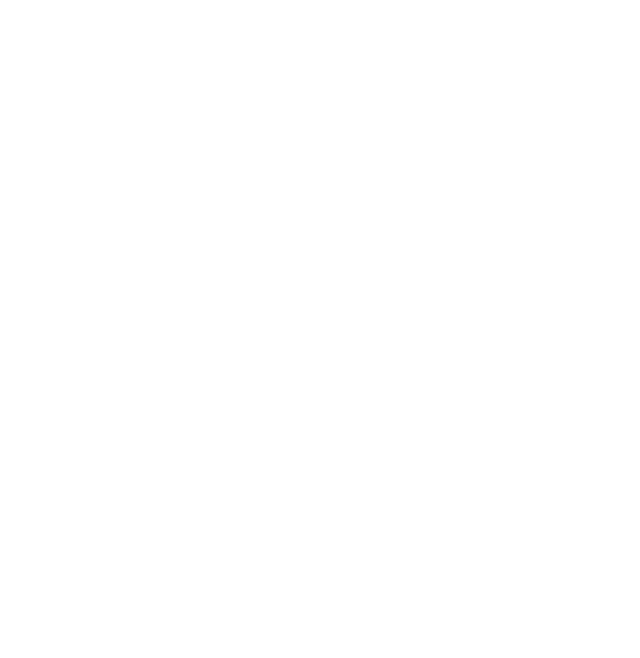
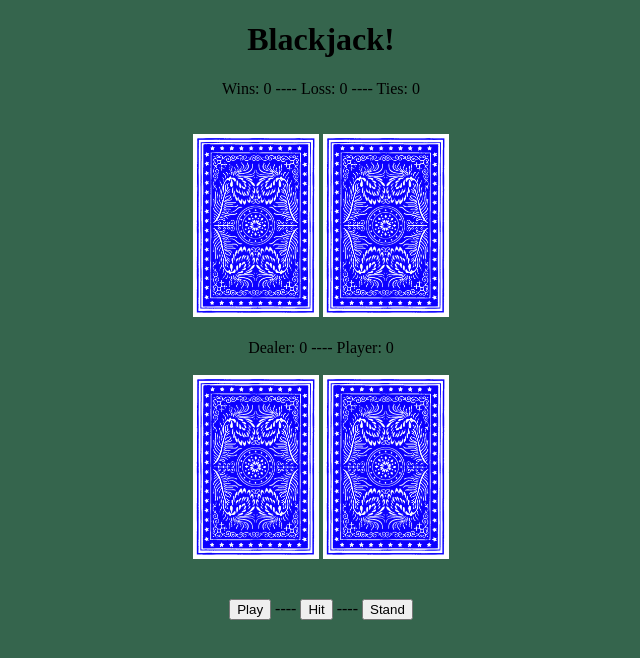
Before and after one commit to NickTurenne/Blackjack_webpage, a plain HTML site: page index.html in a window 1280 px wide. Shown: the whole page, without its empty margins (319-959 px from the left). Drawn offline with Linux system fonts and the light colour scheme.

Commit message:
Created layout for blackjack site, next up functionality from JavaScript

```diff
--- a/index.html
+++ b/index.html
@@ -8,6 +8,42 @@
     <link rel="stylesheet" href="styles_bj.css">
   </head>
   <body>
+    <div id="header" class="center">
+      <h1>Blackjack!</h1>
+      <a>Wins: 0 ---- Loss: 0 ---- Ties: 0</a>
+    </div>
+
+    <br><br>
+
+    <div id="playspaceDealer">
+      <img id="dealerCard1" class="card" src="images/card_back_blue.png">
+      <img id="dealerCard2" class="card" src="images/card_back_blue.png">
+    </div>
+
+    <br>
+
+    <div id="scores">
+      <a id="dealerScore">Dealer: 0</a>
+      <span>----</span>
+      <a id="playerScore">Player: 0</a>
+    </div>
+
+    <br>
+
+    <div id="playspacePlayer">
+      <img id="playerCard1" class="card" src="images/card_back_blue.png">
+      <img id="playerCard2" class="card" src="images/card_back_blue.png">
+    </div>
+
+    <br><br>
+
+    <div id="buttons">
+      <button>Play</button>
+      <span>----</span>
+      <button>Hit</button>
+      <span>----</span>
+      <button>Stand</button>
+    </div>
     <script src="blackjack.js"></script>
   </body>
 </html>
--- a/styles_bj.css
+++ b/styles_bj.css
@@ -0,0 +1,25 @@
+body{
+    background-color: #35654d;
+}
+.center{
+    text-align: center;
+}
+.card{
+    display: inline-block;
+    margin-left: auto;
+    margin-right: auto;
+    width: 10%;
+}
+#playspaceDealer{
+    text-align: center;
+}
+#playspacePlayer{
+    text-align: center;
+}
+#scores{
+    text-align: center;
+}
+#buttons{
+    display: block;
+    text-align: center;
+}
```
